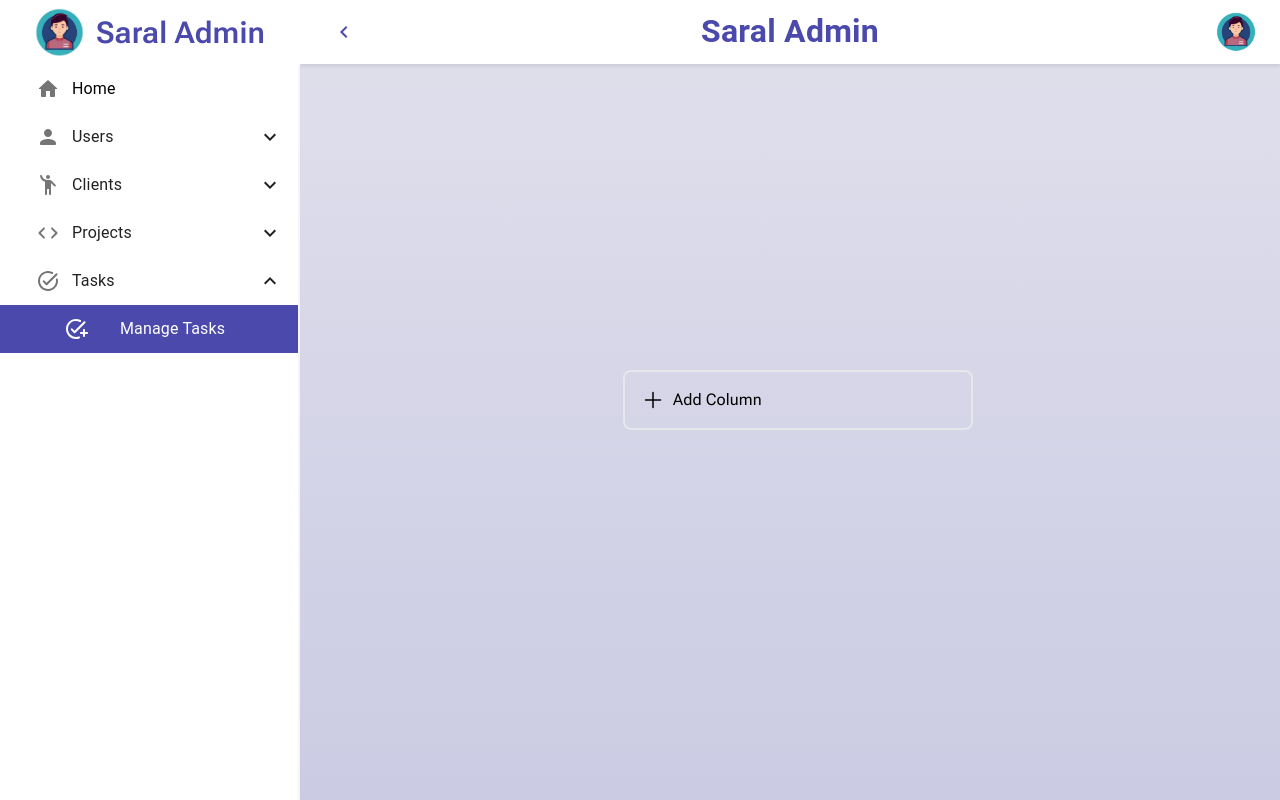
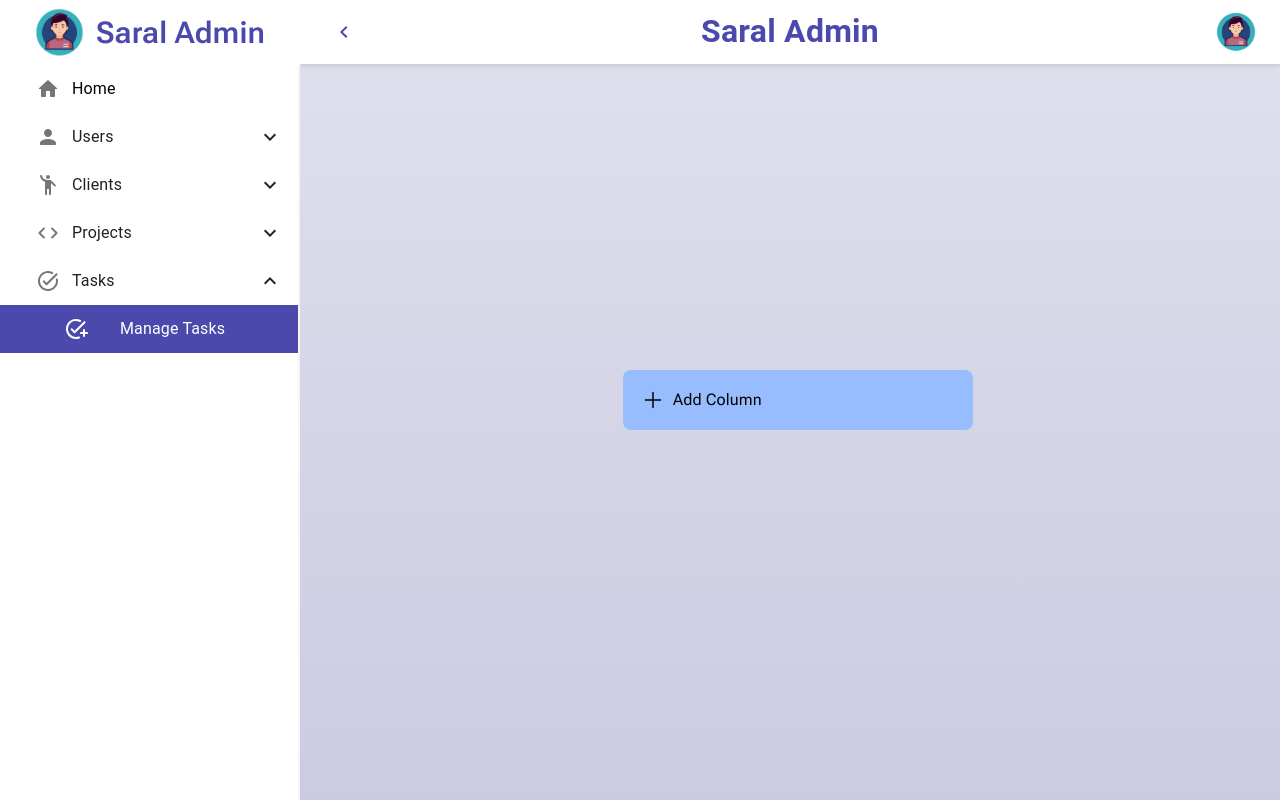
Before and after one commit to AryanAD/projectI, a React (Vite) app in the folder client/: page /tasks in a window 1280 px wide. Built offline with nearby package versions, Linux system fonts and the light colour scheme.

Commit message:
edited tasks bg colors

```diff
--- a/client/src/index.css
+++ b/client/src/index.css
@@ -13,3 +13,19 @@
 #root {
   @apply bg-[#f6f6f6] text-black flex items-center justify-center min-h-screen;
 }
+
+::-webkit-scrollbar {
+  @apply w-0.5;
+}
+
+::-webkit-scrollbar-:horizontal {
+  @apply h-0.5;
+}
+
+::-webkit-scrollbar-thumb {
+  @apply bg-rose-800 rounded-xl;
+}
+
+.task > ::-webkit-scrollbar-thumb {
+  @apply bg-stone-600 rounded-xl;
+}
--- a/client/tailwind.config.ts
+++ b/client/tailwind.config.ts
@@ -3,7 +3,12 @@ import type { Config } from "tailwindcss";
 export default {
   content: ["./src/**/*.{js,jsx,ts,tsx}"],
   theme: {
-    extend: {},
+    extend: {
+      colors: {
+        mainBgColor: "#98BDFF",
+        colBgColor: "#98BDFF90",
+      },
+    },
   },
   plugins: [],
 } satisfies Config;
```
